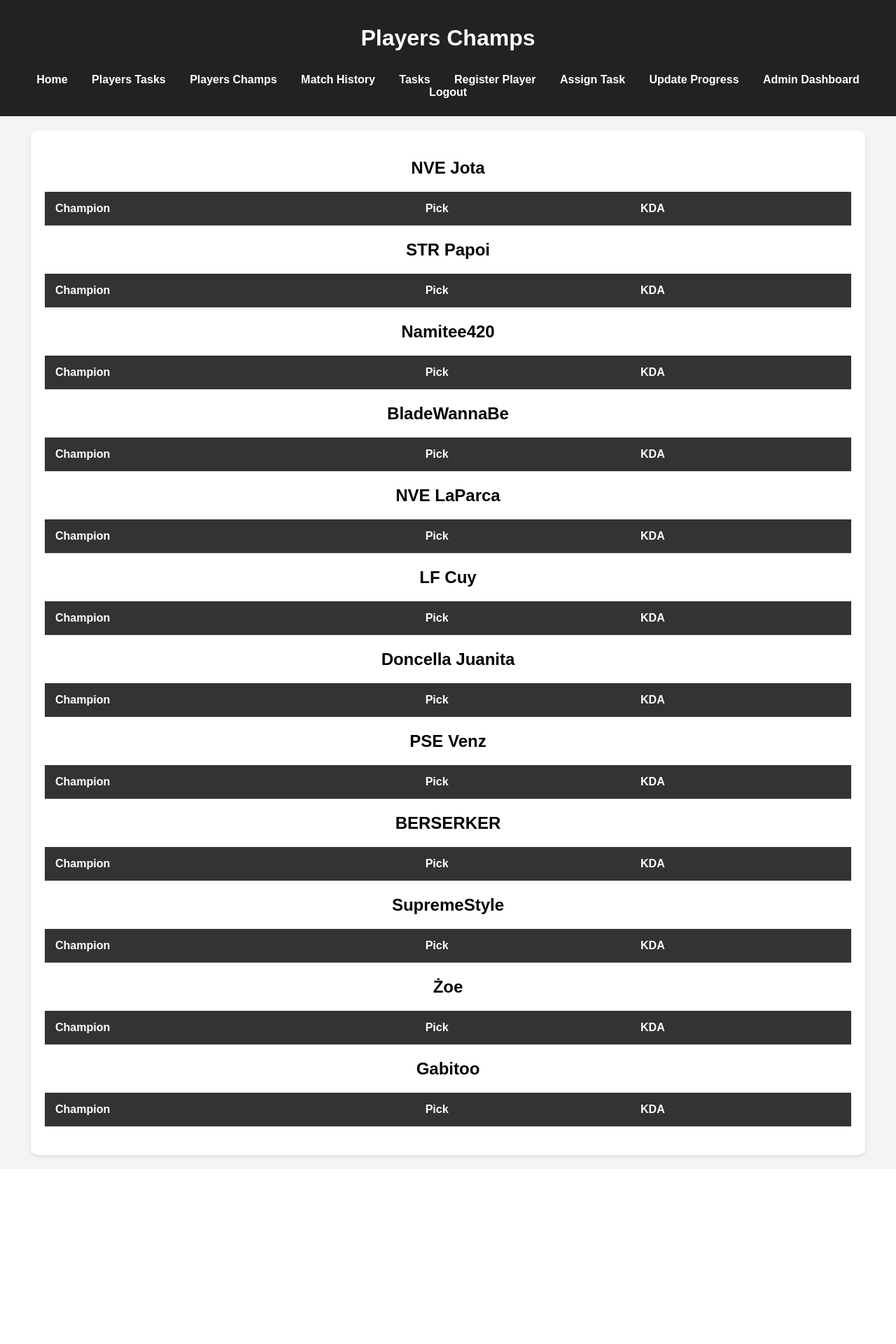
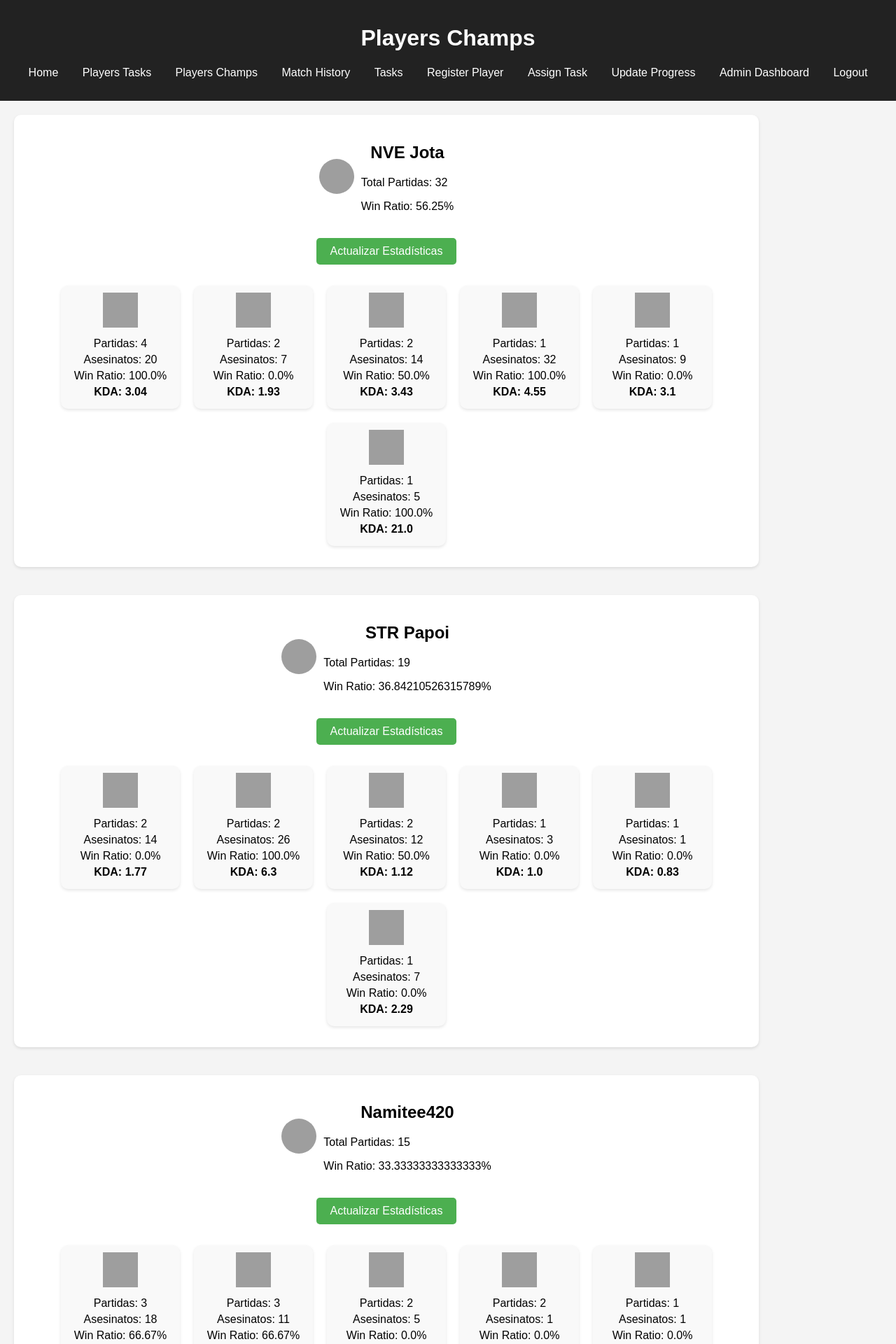
Before and after one commit to Axiot5b/NovaVanguards, a Flask app: page /players-champs in a window 1280 px wide. Shown: the top 1920 px of the page at 70% size. Before the commit the page ends 1656 px from the top, so only its background shows below. Run offline with Flask 3, Linux system fonts and the light colour scheme; a user stored in the database is signed in; data comes from the database, SQL or seed files in the repository; lists and menus that the app fills with data are empty; grey boxes are pictures that could not be loaded.

Commit message:
Add files via upload

```diff
--- a/templates/index.html
+++ b/templates/index.html
@@ -129,6 +129,7 @@
                 <li><a href="/register-player">Register Player</a></li>
                 <li><a href="/assign-task">Assign Task</a></li>
                 <li><a href="/update-progress">Update Progress</a></li>
+                <li><a href="/update-user">Update User</a></li>
                 <li><a href="/admin">Admin Dashboard</a></li>
             {% endif %}
             <li><a href="/logout">Logout</a></li>
--- a/templates/players_champs.html
+++ b/templates/players_champs.html
@@ -24,87 +24,92 @@
             color: #000000;
         }
 
-        .content {
-            margin: 20px auto;
-            width: 90%;
-            max-width: 1200px;
-            background: #fff;
+        .player-card {
+            background-color: #fff;
             border-radius: 10px;
-            box-shadow: 0 2px 5px rgba(0, 0, 0, 0.1);
+            box-shadow: 0 2px 4px rgba(0, 0, 0, 0.1);
+            margin: 20px;
             padding: 20px;
+            text-align: center;
+            width: 80%;
+            display: inline-block;
+            vertical-align: top;
         }
 
-        /* Navbar */
-        nav {
-            background: #222;
-            padding: 10px 0;
+        .profile-info {
+            display: flex;
+            align-items: center;
+            justify-content: center;
+            margin-bottom: 20px;
         }
 
-        nav ul {
-            list-style: none;
-            text-align: center;
-            margin: 0;
-            padding: 0;
+        .profile-info img {
+            width: 50px;
+            height: 50px;
+            border-radius: 50%;
+            margin-right: 10px;
         }
 
-        nav ul li {
-            display: inline;
-            margin: 0 15px;
+        .profile-info .stats {
+            text-align: left;
         }
 
-        nav ul li a {
-            color: #fff;
-            text-decoration: none;
+        .champion-card {
+            background-color: #f9f9f9;
+            border-radius: 10px;
+            box-shadow: 0 2px 4px rgba(0, 0, 0, 0.1);
+            margin: 10px;
+            padding: 10px;
+            text-align: center;
+            width: 150px;
+            display: inline-block;
+            vertical-align: top;
+        }
+
+        .champion-card img {
+            width: 50px;
+            height: 50px;
+        }
+
+        .champion-card .champion-info {
+            margin-top: 10px;
+        }
+
+        .champion-card .champion-info p {
+            margin: 5px 0;
+        }
+
+        .champion-card .champion-info .kda {
             font-weight: bold;
         }
 
-        nav ul li a:hover {
-            text-decoration: underline;
+        .champion-row {
+            display: flex;
+            justify-content: center;
+            flex-wrap: wrap;
         }
 
-        /* Table Styles */
-        table {
-            width: 100%;
-            border-collapse: collapse;
-            margin: 20px 0;
-            text-align: left;
+        .update-button {
+            display: flex;
+            justify-content: center;
+            margin-bottom: 20px;
         }
 
-        table thead {
-            background-color: #f4f4f4;
+        .update-button form {
+            display: inline-block;
         }
 
-        table th, table td {
-            padding: 15px;
-            border-bottom: 1px solid #ddd;
+        .update-button button {
+            background-color: #4CAF50;
+            color: white;
+            padding: 10px 20px;
+            border: none;
+            border-radius: 5px;
+            cursor: pointer;
         }
 
-        table th {
-            background-color: #333;
-            color: white;
-        }
-
-        table tr:hover {
-            background-color: #f9f9f9;
-        }
-
-        .champion-icon {
-            width: 40px;
-            height: 40px;
-            border-radius: 50%;
-            margin-right: 10px;
-            vertical-align: middle;
-        }
-
-        /* KDA Styling */
-        .kda-positive {
-            color: green;
-            font-weight: bold;
-        }
-
-        .kda-negative {
-            color: red;
-            font-weight: bold;
+        .update-button button:hover {
+            background-color: #45a049;
         }
     </style>
 </head>
@@ -129,36 +134,41 @@
         </nav>
     </header>
 
-    <div class="content">
-        {% for summoner_name, data in players_champs.items() %}
-            <h2>{{ summoner_name }}</h2>
-            <table>
-                <thead>
-                    <tr>
-                        <th>Champion</th>
-                        <th>Pick</th>
-                        <th>KDA</th>
-                    </tr>
-                </thead>
-                <tbody>
-                    {% for champ in data.champions %}
-                        <tr>
-                            <td>
-                                <img src="{{ url_for('static', filename='img/champions/' ~ champ.champion_name ~ '.png') }}"
-                                     alt="{{ champ.champion_name }}" class="champion-icon">
-                                {{ champ.champion_name }}
-                            </td>
-                            <td>{{ champ.count }}</td>
-                            <td>
-                                <span class="{% if champ.kda >= 3.0 %}kda-positive{% else %}kda-negative{% endif %}">
-                                    {{ champ.kda }}
-                                </span>
-                            </td>
-                        </tr>
-                    {% endfor %}
-                </tbody>
-            </table>
-        {% endfor %}
-    </div>
+    <main>
+        <section class="content card">
+            {% for summoner_name, data in players_champs.items() %}
+                <div class="player-card">
+                    <div class="profile-info">
+                        <img src="{{ url_for('static', filename='img/profile_icons/' + data.profile_icon_id|string + '.png') }}" alt="Profile Icon">
+                        <div class="stats">
+                            <h2>{{ summoner_name }}</h2>
+                            <p>Total Partidas: {{ data.total_games }}</p>
+                            <p>Win Ratio: {{ (data.total_wins / data.total_games) * 100 if data.total_games > 0 else 0 }}%</p>
+                        </div>
+                    </div>
+                    {% if current_user.is_authenticated and current_user.role == 'admin' %}
+                        <div class="update-button">
+                            <form method="POST" action="{{ url_for('update_champion_stats', puuid=data.puuid) }}">
+                                <button type="submit">Actualizar Estadísticas</button>
+                            </form>
+                        </div>
+                    {% endif %}
+                    <div class="champion-row">
+                        {% for champ in data.champs %}
+                            <div class="champion-card">
+                                <img src="{{ url_for('static', filename='img/champions/' + champ.champion_name + '.png') }}" alt="{{ champ.champion_name }}">
+                                <div class="champion-info">
+                                    <p>Partidas: {{ champ.games_played }}</p>
+                                    <p>Asesinatos: {{ champ.total_kills }}</p>
+                                    <p>Win Ratio: {{ champ.win_ratio }}%</p>
+                                    <p class="kda">KDA: {{ champ.kda }}</p>
+                                </div>
+                            </div>
+                        {% endfor %}
+                    </div>
+                </div>
+            {% endfor %}
+        </section>
+    </main>
 </body>
 </html>
--- a/templates/tasks.html
+++ b/templates/tasks.html
@@ -196,12 +196,12 @@
                     <option value="damage">Damage</option>
                     <option value="kill_participation">Kill Participation</option>
                     <option value="kda">KDA</option>
-                    <option value="solo_kills">Solo Kills</option>
+                    <option value="vision_score_per_min">Vision Score per Min</option>
                     <option value="wins">Wins</option>
                     <option value="dragons">Dragons</option>
                     <option value="barons">Barons</option>
                     <option value="wards_placed">Wards Placed</option>
-                    <option value="atakhan_kills">Atakhan Kills</option>
+                    <option value="use_specific_champion">Use Specific Champion</option>
                 </select>
             </p>
             <p>
@@ -214,7 +214,7 @@
             </p>
             <p>
                 <label for="champion">Champion (optional)</label>
-                <input id="champion" name="champion" type="text">
+                <input id="champion" name="champion" type="number" min="1" step="1">
             </p>
             <p>
                 <input type="submit" value="Create Task">
```
Also changed, not shown: templates/players_tasks.html (+67 -25 lines), templates/update_user.html (added, +69 -0 lines), templates/admin_dashboard.html (line endings or trailing spaces), templates/assign_task.html (line endings or trailing spaces), templates/login.html (line endings or trailing spaces), templates/match_history.html (line endings or trailing spaces), templates/register.html (line endings or trailing spaces), templates/register_player.html (line endings or trailing spaces), templates/update_progress.html (line endings or trailing spaces).
